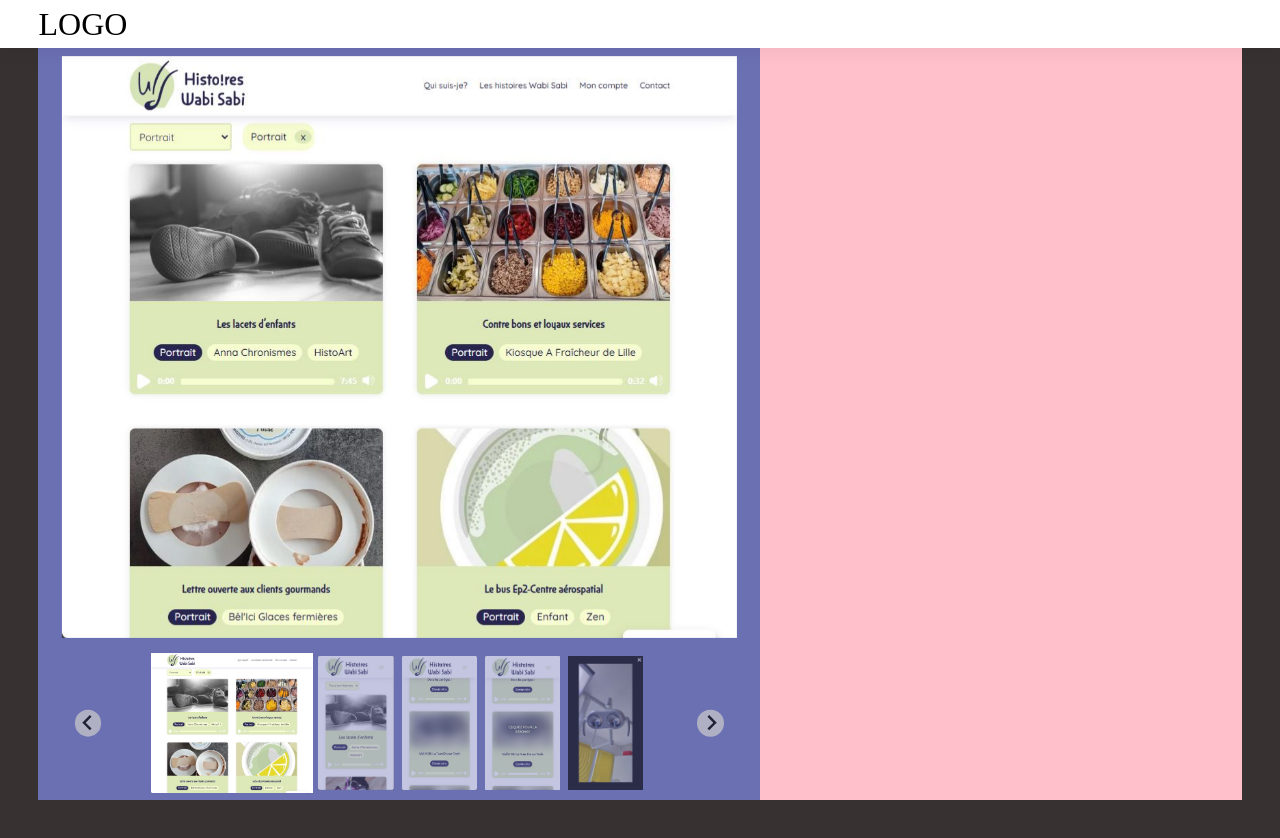
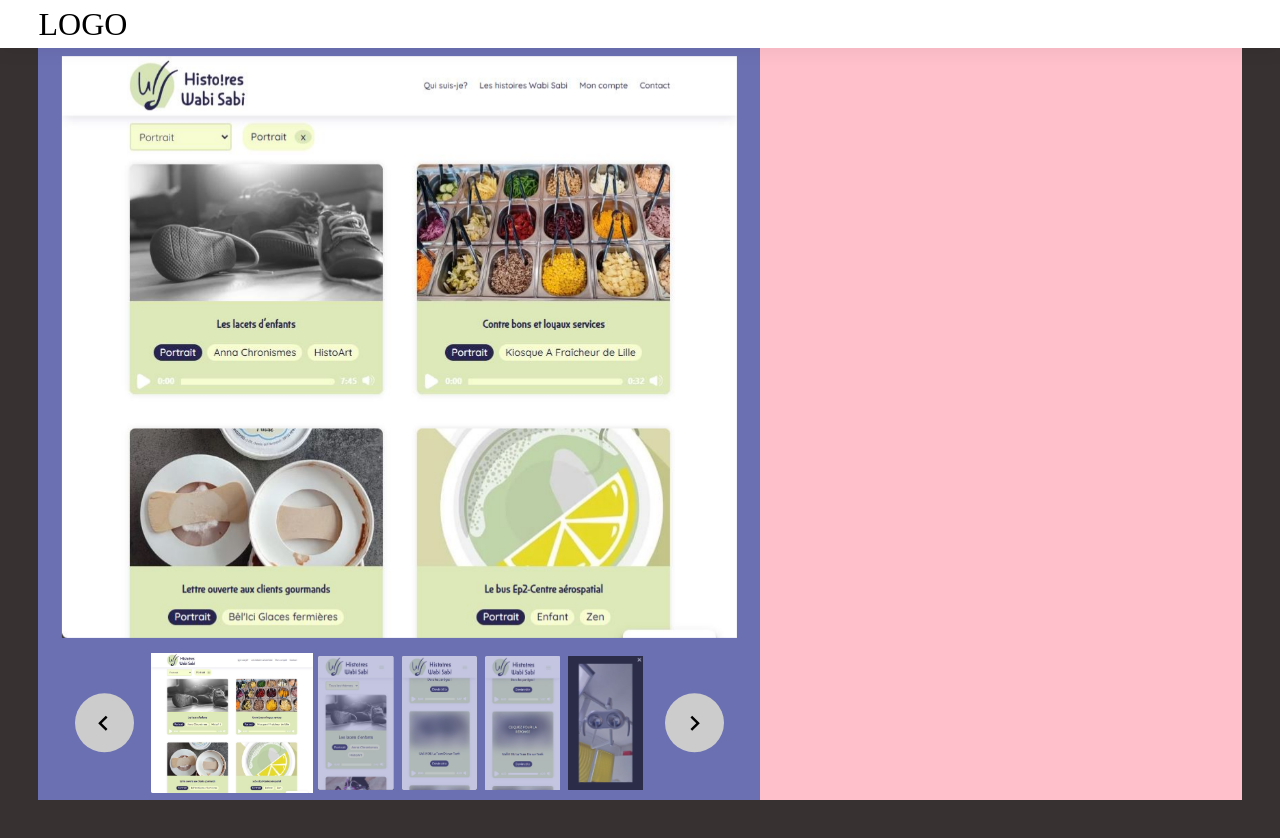
Before and after one commit to benjk/bk_portfolio, a website: page index.html in a window 1280 px wide. Drawn offline with nearby package versions, Linux system fonts and the light colour scheme.

Commit message:
design splide arrows

```diff
--- a/index.html
+++ b/index.html
@@ -4,8 +4,8 @@
   <meta charset="UTF-8">
   <meta name="viewport" content="width=device-width, initial-scale=1.0">
   <title>Benjamin Kielinski - Concepteur d'application</title>
+  <link href="https://cdn.jsdelivr.net/npm/@splidejs/splide@4.1.4/dist/css/splide.min.css" rel="stylesheet">
   <link rel="stylesheet" href="style.css">
-  <link href="https://cdn.jsdelivr.net/npm/@splidejs/splide@4.1.4/dist/css/splide.min.css" rel="stylesheet">
 </head>
 <body>
   <header class="header">
--- a/style.css
+++ b/style.css
@@ -16,6 +16,7 @@
 
     /****************** SIZES ******************/
     --header-height: 3rem;
+    --splide-arrow-size: clamp(2.5rem, 1.429rem + 2.857vw, 4rem);
 
     /****************** SPACING ******************/
     --margin-xs: clamp(0.4rem, 0.329rem + 0.19vw, 0.5rem);
@@ -193,5 +194,11 @@ main {
 }
 
 .splide__arrow:hover {
+  opacity: 0.7;
+}
+
+.splide__arrow {
   opacity: 1;
+  height: var(--splide-arrow-size);
+  width: var(--splide-arrow-size);
 }
```
